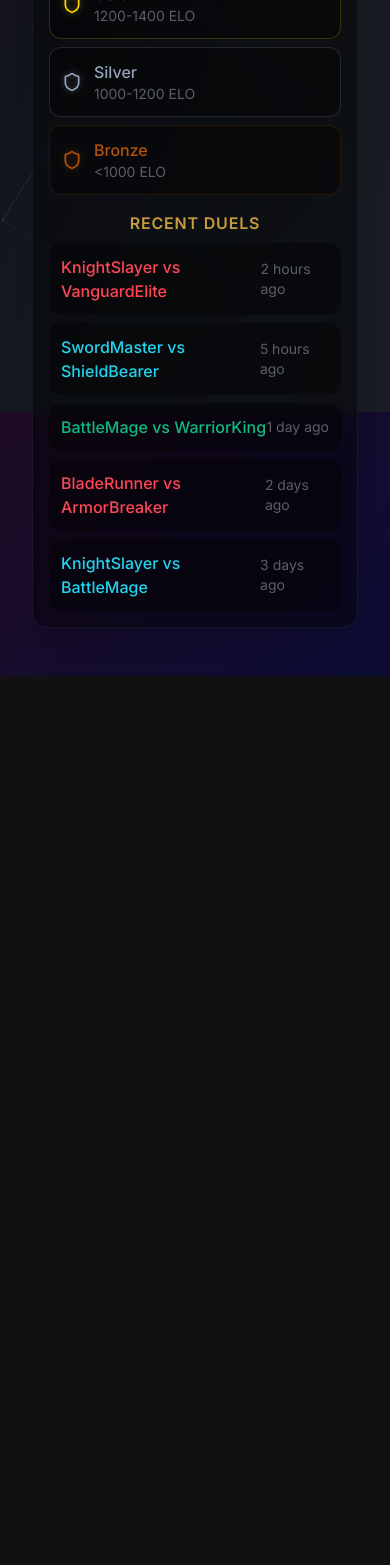
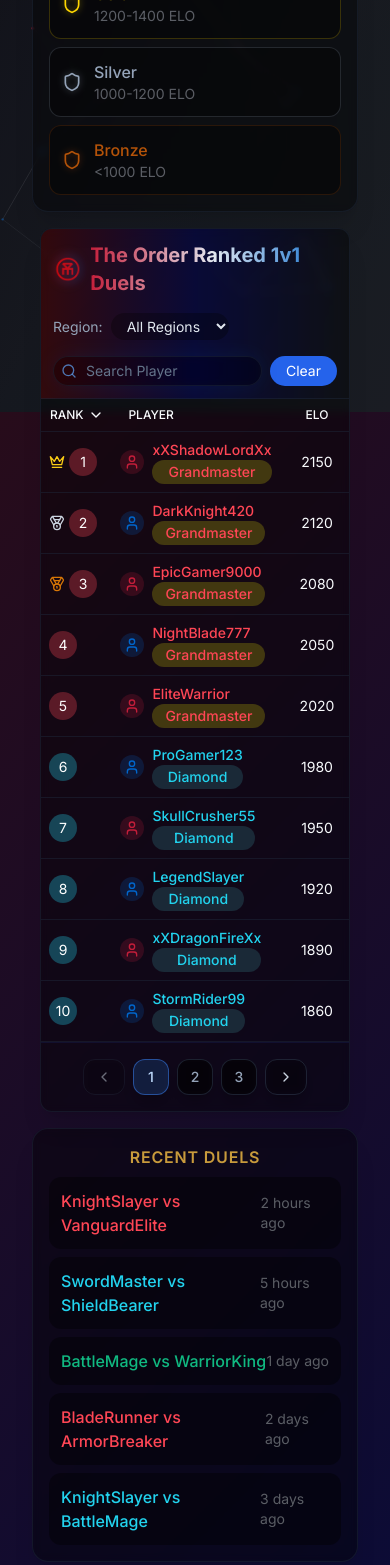
Before and after one commit to iGotYourBackMr/chiv-leaderboard, a Next.js app: page / in a window 390 px wide. Shown: the part 432-1997 px from the top of the page. Before the commit the page ends 1108 px from the top, so only its background shows below. Built offline with nearby package versions, Linux system fonts and the light colour scheme.

Commit message:
feat: reorganize mobile layout with ranks at top, leaderboard in middle, and recent duels at bottom[201~

```diff
--- a/components/chivalry-leaderboard.tsx
+++ b/components/chivalry-leaderboard.tsx
@@ -98,6 +98,7 @@ interface LeaderboardProps {
   };
   onPageChange: (page: number) => void;
   onItemsPerPageChange: (pageSize: number) => void;
+  isMobile?: boolean;
 }
 
 /**
@@ -194,7 +195,8 @@ export default function LeaderboardComponent({
   players,
   pagination,
   onPageChange,
-  onItemsPerPageChange
+  onItemsPerPageChange,
+  isMobile = false
 }: LeaderboardProps) {
   const [searchQuery, setSearchQuery] = useState('');
   const [selectedRegion, setSelectedRegion] = useState<'ALL' | 'EU' | 'NA' | 'ASIA'>('ALL');
@@ -303,15 +305,18 @@ export default function LeaderboardComponent({
     <>
       <ParticleNetwork />
       <div className="w-full max-w-7xl mx-auto p-4 relative">
-        <div className="lg:hidden mb-4 space-y-4">
-          <div className="grid grid-cols-1 sm:grid-cols-2 gap-4">
-            <RankTiersSidebar className="w-full" isMobile={true} />
-          </div>
+        {/* Mobile/Tablet View: Ranks at top */}
+        <div className="lg:hidden mb-4">
+          <RankTiersSidebar className="w-full" isMobile={true} showOnlyRanks={true} />
         </div>
 
-        <div className="hidden lg:flex">
-          <RankTiersSidebar className="w-[280px]" />
-          <div className="flex-1 ml-4">
+        {/* Desktop View: Full sidebar on left */}
+        <div className="hidden lg:block">
+          <RankTiersSidebar className="w-[280px] float-left mr-4" />
+        </div>
+
+        {/* Leaderboard - Visible on all screen sizes */}
+        <div className={`${!isMobile ? 'lg:ml-[280px]' : ''}`}>
           <div className="glass-container relative overflow-x-hidden sm:overflow-x-auto">
             <div className="p-3 sm:p-6 border-b border-slate-800/50 leaderboard-header">
               <div className="flex flex-col sm:flex-row sm:items-center sm:justify-between mb-4 sm:mb-6">
@@ -527,6 +532,10 @@ export default function LeaderboardComponent({
             )}
           </div>
         </div>
+
+        {/* Mobile/Tablet View: Recent Duels at bottom */}
+        <div className="lg:hidden mt-4">
+          <RankTiersSidebar className="w-full" isMobile={true} showOnlyDuels={true} />
         </div>
       </div>
 
--- a/components/rank-tiers-sidebar.tsx
+++ b/components/rank-tiers-sidebar.tsx
@@ -4,14 +4,21 @@ import { Shield } from 'lucide-react';
 interface RankTiersSidebarProps {
   className?: string;
   isMobile?: boolean;
+  showOnlyRanks?: boolean;
+  showOnlyDuels?: boolean;
 }
 
-const RankTiersSidebar = ({ className = "", isMobile = false }: RankTiersSidebarProps) => {
+const RankTiersSidebar = ({
+  className = "",
+  isMobile = false,
+  showOnlyRanks = false,
+  showOnlyDuels = false
+}: RankTiersSidebarProps) => {
   return (
     <aside className={`${className} bg-black/40 backdrop-blur-sm rounded-2xl border border-slate-800/50 p-4 shadow-xl`}>
-      {/* Mobile layout: Grid or Stack based on screen size */}
       <div className={`${isMobile ? 'grid grid-cols-1 sm:grid-cols-2 gap-4' : ''}`}>
         {/* Ranking Tiers Section */}
+        {(!showOnlyDuels || !isMobile) && (
           <div className={`${isMobile ? 'sm:pr-4' : ''}`}>
             <div className="text-[#C89B3C] text-center font-semibold mb-4 uppercase tracking-wider">
               Ranking Tiers
@@ -74,9 +81,11 @@ const RankTiersSidebar = ({ className = "", isMobile = false }: RankTiersSidebar
               </div>
             </div>
           </div>
+        )}
 
         {/* Recent Duels Section */}
-        <div className={`${isMobile ? 'sm:border-l sm:border-slate-800/50 sm:pl-4' : 'mt-6'}`}>
+        {(!showOnlyRanks || !isMobile) && (
+          <div className={`${isMobile ? '' : 'mt-6'}`}>
             <div className="text-[#C89B3C] text-center font-semibold mb-2 uppercase tracking-wider">
               Recent Duels
             </div>
@@ -103,6 +112,7 @@ const RankTiersSidebar = ({ className = "", isMobile = false }: RankTiersSidebar
               </li>
             </ul>
           </div>
+        )}
       </div>
     </aside>
   );
```
Lines whose indentation alone changed are shown as unchanged.
